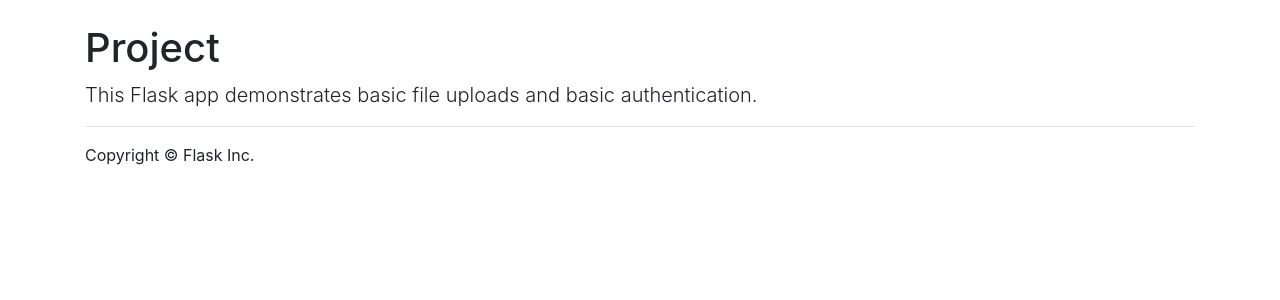
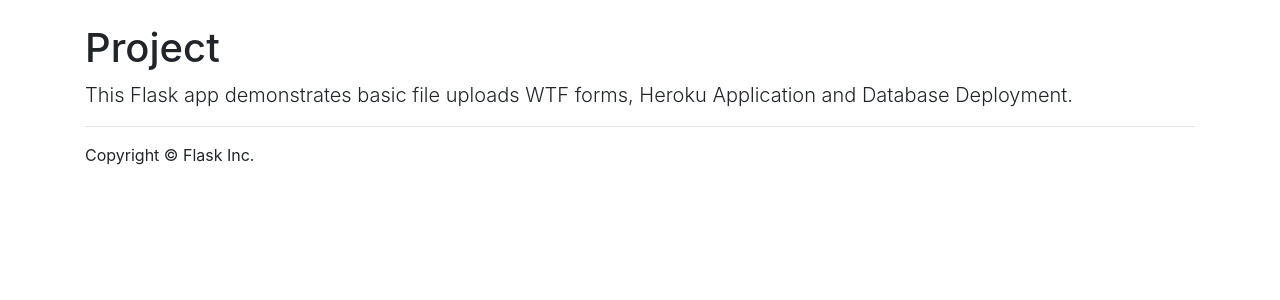
Before and after one commit to caribbeanyute/info3180-project1, a Flask app: page / in a window 1280 px wide. Shown: the part 56-356 px from the top of the page. Run offline with Flask 2, Linux system fonts and the light colour scheme; some libraries are stand-ins or nearby versions.

Commit message:
Modifed front page

```diff
--- a/app/templates/fullProfileView.html
+++ b/app/templates/fullProfileView.html
@@ -13,11 +13,11 @@
             <div class="col">
                 <h4> {{ user.first_name }} {{user.last_name}}</h4>
                 <p>
-                    <p style="display:inline"><img src="{{ url_for('static',filename = 'images/At_sign.svg') }}" style="width: 20px;" alt=""> {{ user.email }}</p>
+                    <p style="display:inline"><img src="{{ url_for('static',filename = 'images/At_sign.svg') }}" style="width: 20px;" alt=""></p> {{ user.email }}</p>
                     <p>
                         <p style="display:inline"><img src="{{ url_for('static',filename = 'images/location.svg') }}" style="width: 20px;"></p> {{ user.location }}</p>
                     <p>
-                        <p style="display:inline"><img src="{{ url_for('static',filename = 'images/calendar.svg') }}" style="width: 20px;">joined on {{ user.created_date.strftime('%Y-%m-%d') }}</p>
+                        <p style="display:inline"><img src="{{ url_for('static',filename = 'images/calendar.svg') }}" style="width: 20px;"></p> joined on {{ user.created_date.strftime('%Y-%m-%d') }}</p>
             </div>
         </div>
         <div style="justify-items: center;" class="row">
--- a/app/templates/home.html
+++ b/app/templates/home.html
@@ -4,5 +4,6 @@
 <h1 class="page-header">Project</h1>
 {% include 'flash_messages.html' %}
 
-<p class="lead">This Flask app demonstrates basic file uploads and basic authentication.</p>
+<p class="lead">This Flask app demonstrates basic file uploads WTF forms, Heroku Application and Database
+Deployment.</p>
 {% endblock %}
```
